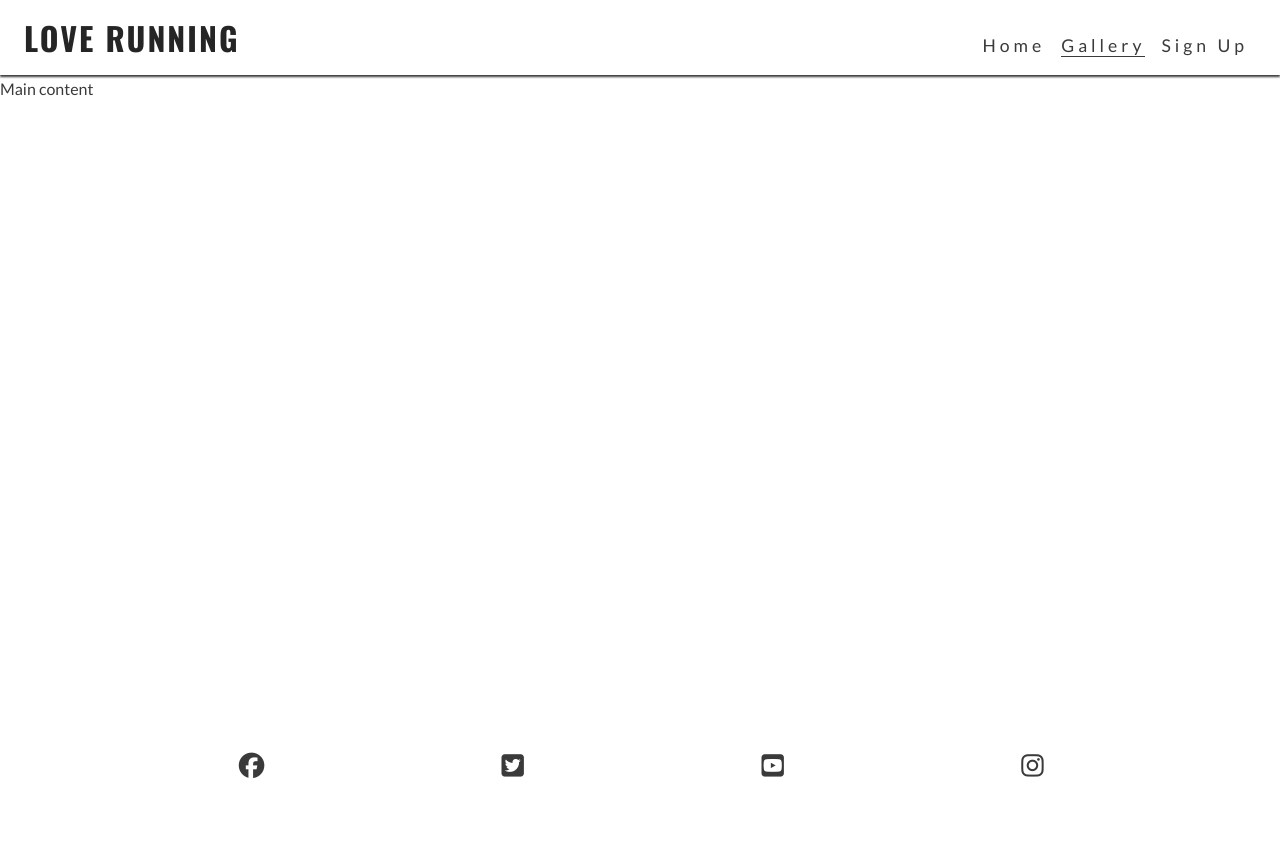
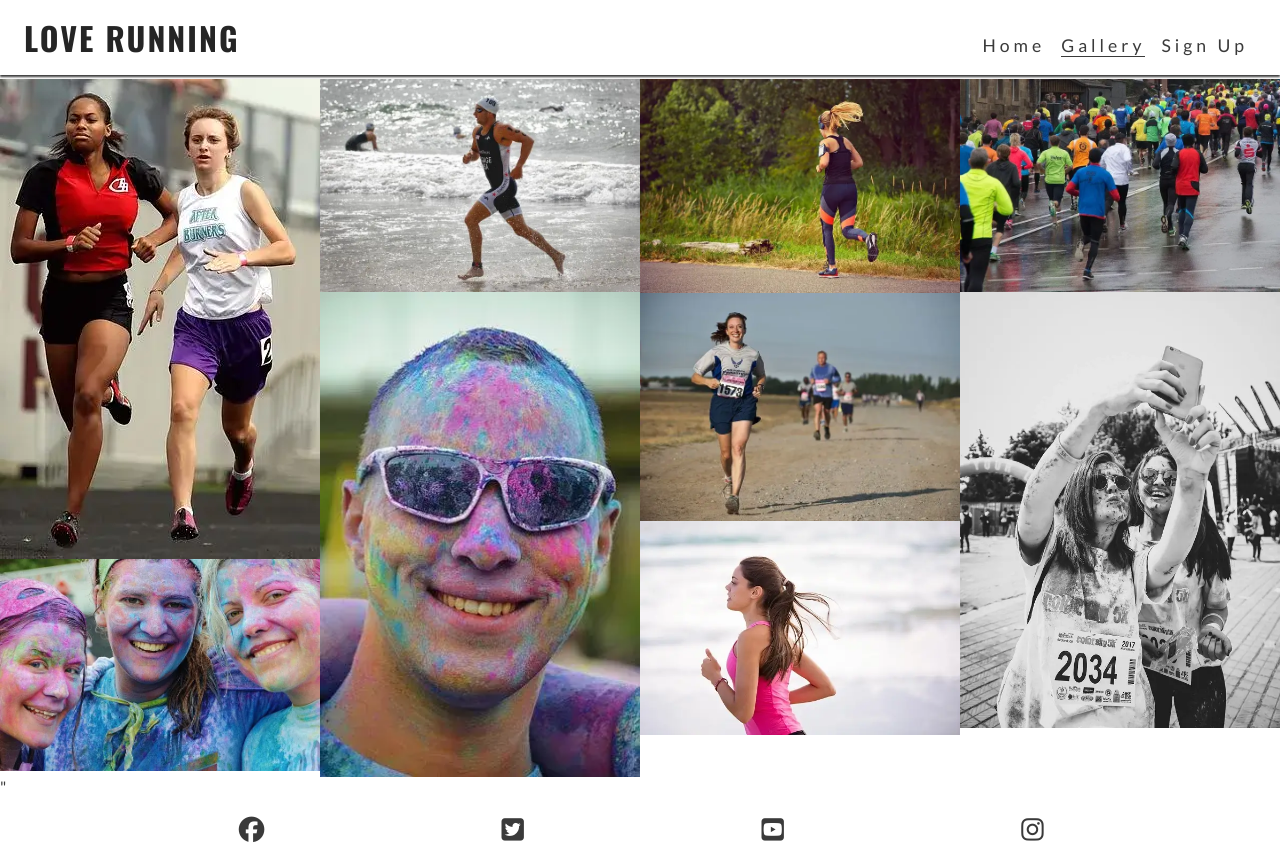
Before and after one commit to ShaneTaylor-IT/love-running, a plain HTML site: page gallery.html in a window 1280 px wide. Before the commit the page ends 800 px from the top, so only its background shows below. Drawn offline with nearby package versions, Linux system fonts and the light colour scheme.

Commit message:
Increase gallery columns on larger screens

```diff
--- a/assets/css/style.css
+++ b/assets/css/style.css
@@ -192,6 +192,15 @@ hr {
 #times h3 {
     color:#afafaf;
 }
+/* Gallery page */
+#photos img {
+    width:100%;
+    line-height:1em;
+}
+
+#photos {
+    line-height:0;
+}
 
 /* Footer */
 #social-networks {
@@ -207,6 +216,16 @@ hr {
     padding: 5%;
     color: #3a3a3a;
 }
+
+/* Media query: large or landscape phones (768px and up) */
+@media screen and (min-width: 576px) {
+    #photos {
+        column-count: 2;
+        column-gap: 0;
+
+    }
+}
+
 
 /* Media query: tablets and above (768px and up) */
 @media screen and (min-width: 768px) {
@@ -266,6 +285,11 @@ hr {
         text-align: end;
         align-self: flex-end;
     }
+
+    /* Gallery */
+    #photos {
+        column-count:3;
+    }
 }
 
 /* Large devices (laptops and desktops, 992px and up) */
@@ -280,6 +304,11 @@ hr {
     #benefits {
         display: flex;
         flex-direction: row;
+    }
+
+    /* Gallery */
+    #photos {
+        column-count:4;
     }
 
     #benefits > div {
--- a/gallery.html
+++ b/gallery.html
@@ -39,7 +39,21 @@
     </header>
 
     <!-- Main content -->
-    <main>Main content</main>
+    <main>
+        <section id="gellery">
+            <div id="photos">
+                <img src="assets\images\athletes.webp" alt="Two athletes running together">
+                <img src="assets/images/girls.webp" alt="Three girls at charity paint running festival">
+                <img src="assets/images/runner3.webp" alt="Solo male runner jogging on beach">
+                <img src="assets/images/man.webp" alt="Man at charity paint running festival">
+                <img src="assets/images/runner1.webp" alt="Solo female runner jogging through Phoenix Park">
+                <img src="assets/images/runner2.webp" alt="Runners competing in marathon">
+                <img src="assets/images/runner4.webp" alt="Solo female runner jogging on beach">
+                <img src="assets/images/running_gang.webp" alt="Large group of runners taking part in a marathon on a rainy day">
+                <img src="assets/images/mud-run.webp" alt="Two women runners taking a muddy selfie after the Mud Runners championship">
+            </div>"
+        </section>
+    </main>
 
     <!-- Footer -->
     <footer>
```
